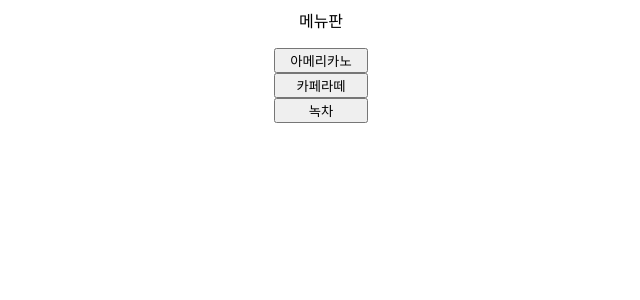
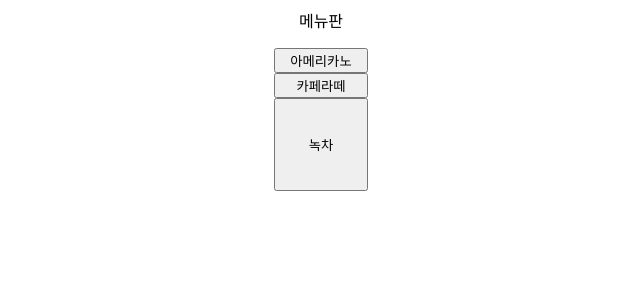
Before and after one commit to nayeonnn22/david, a Flask app: page /menu in a window 1280 px wide. Shown: the top 300 px of the page, without its empty margins (319-959 px from the left). Run offline with Flask 3, Linux system fonts and the light colour scheme.

Commit message:
change size

```diff
--- a/templates/menu.html
+++ b/templates/menu.html
@@ -10,7 +10,7 @@
     메뉴판<p>
     <button name="menu1" style="width:70pt;">아메리카노</button><br>
     <button name="menu2" style="width:70pt;">카페라떼</button><br>
-    <button name="menu3" style="width:70pt;">녹차</button>
+    <button name="menu3" style="width:70pt;height:70pt">녹차</button>
 </center>
 
 </body>
```
